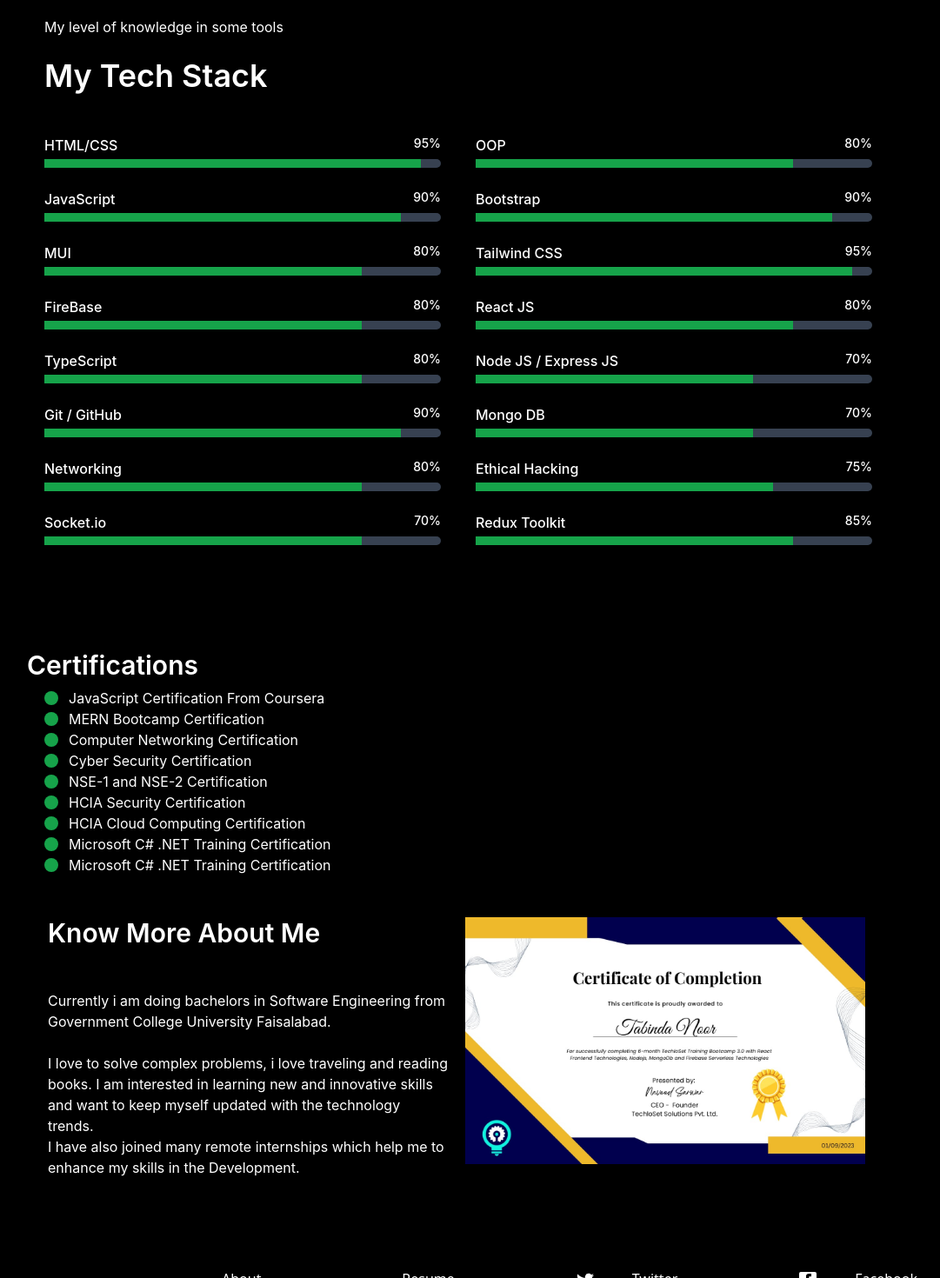
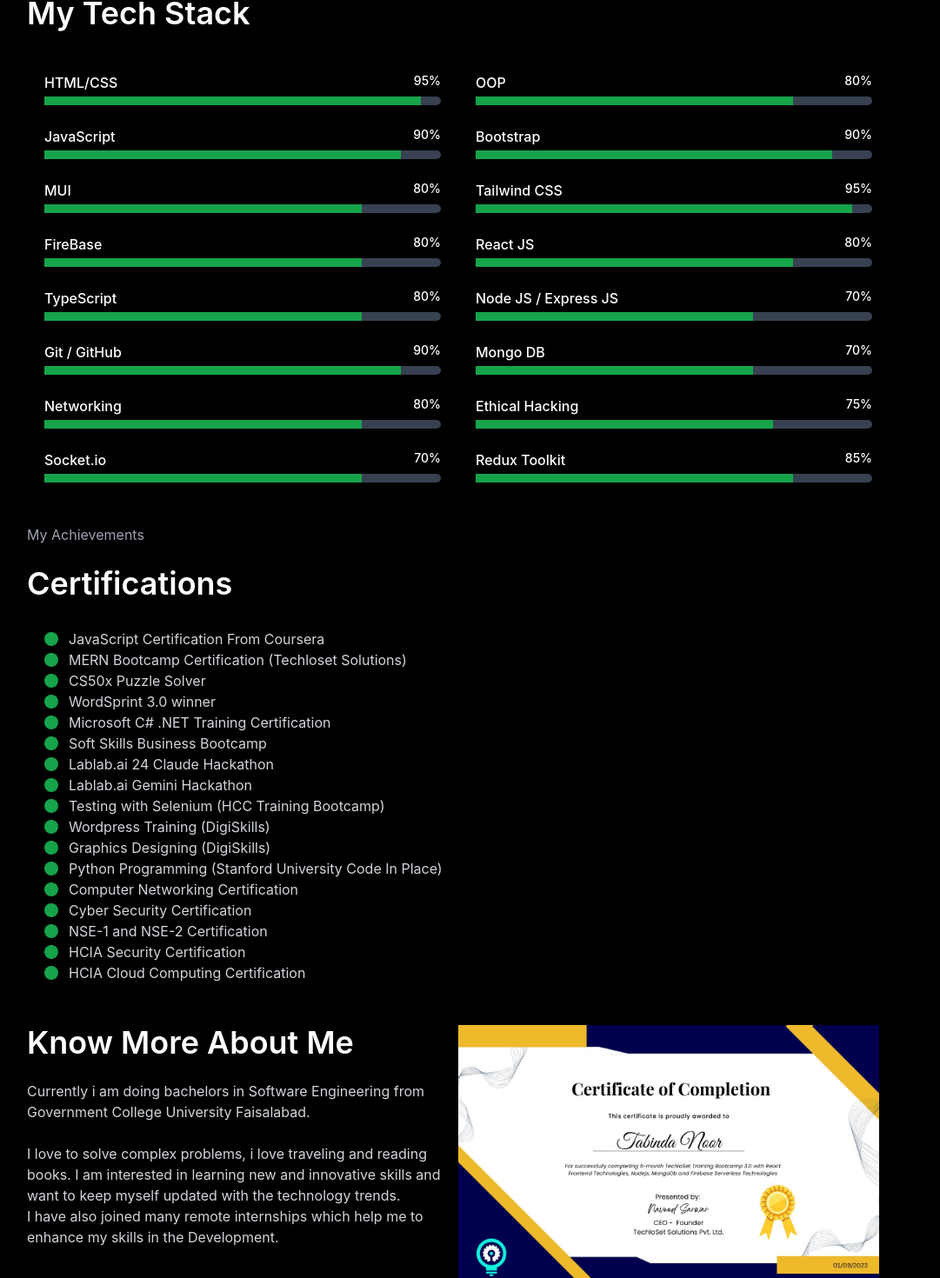
Before and after one commit to Tabindanoor/TWSIP-Portfolio, a React (Create React App) app: page /resume in a window 1280 px wide. Shown: the part 1329-2799 px from the top of the page at 87% size, without its empty margins (113-1194 px from the left). Built offline with nearby package versions, Linux system fonts and the light colour scheme.

Commit message:
working on improvements

```diff
--- a/src/components/Blog.js
+++ b/src/components/Blog.js
@@ -141,7 +141,7 @@
             </div>
 
 
-<br /><br />
+
               <br /><br /><br />
             <div className='mx-auto text-center'>
                 <p className='text-gray-400'>Check out my latest blog posts</p>
@@ -159,15 +159,14 @@
                 />
 
             </div>
-            <br /><br /><br />
-
+            <br /><br />
 {/* <div className='grid  md:grid-cols-2 lg:grid-cols-3 mx-8 lg:mx-24 xl:mx-36 gap-x-4 gap-y-20   '>
     <MyBlogCards/>
 </div> */}
 
 <br />
-<div className='grid  md:grid-cols-2 xl:grid-cols-3 mx-8 lg:mx-24 xl:mx-36 gap-x-4 gap-y-20'>
-<div className="max-w-sm mx-auto overflow-hidden shadow-md">
+<div className='grid grid-cols-1 lg:grid-cols-2 xl:grid-cols-3 mx-8 lg:mx-16 gap-x-4 gap-y-20'>
+<div className=" max-w-md mx-auto overflow-hidden shadow-md">
         <a href='https://technofeat.net/ray-ban-meta-smart-glasses-a-glimpse-into-the-future-of-technology/' rel='noreferrer'  target='_blank'  >    <div className="relative">
                <img
               className="w-full"
@@ -212,7 +211,7 @@
           </div>
 
 
-          <div className="max-w-sm mx-auto overflow-hidden shadow-md">
+          <div className=" max-w-md mx-auto overflow-hidden shadow-md">
         <a href='https://brighttechvisions.com/how-to-become-a-cloud-engineer/' rel='noreferrer'  target='_blank'  >    <div className="relative">
                <img
               className="w-full"
@@ -235,7 +234,7 @@
           </div>
 
 
-          <div className="max-w-sm mx-auto overflow-hidden shadow-md">
+          <div className="max-w-md mx-auto overflow-hidden shadow-md">
         <a href='https://brighttechvisions.com/cybersecurity-experts/' rel='noreferrer'  target='_blank'  >    <div className="relative">
                <img
               className="w-full"
@@ -257,7 +256,7 @@
 
           </div>
 
-          <div className="max-w-sm mx-auto overflow-hidden shadow-md">
+          <div className="max-w-md mx-auto overflow-hidden shadow-md">
         <a href="https://brighttechvisions.com/can-robots-have-emotions-or-consciousness/" rel='noreferrer'  target='_blank'  >    <div className="relative">
                <img
               className="w-full"
@@ -279,7 +278,7 @@
 
           </div>
 
-          <div className="max-w-sm mx-auto overflow-hidden shadow-md">
+          <div className="max-w-md mx-auto overflow-hidden shadow-md">
         <a href='https://brighttechvisions.com/ai-assistant-vs-human-assistant/' rel='noreferrer'  target='_blank'  >    <div className="relative">
                <img
               className="w-full"
@@ -302,7 +301,7 @@
           </div>
 
 
-          <div className="max-w-sm mx-auto overflow-hidden shadow-md">
+          <div className="max-w-md mx-auto overflow-hidden shadow-md">
         <a href='https://brighttechvisions.com/why-gadgets-are-essential-in-the-digital-age/' rel='noreferrer'  target='_blank'  >    <div className="relative">
                <img
               className="w-full"
@@ -324,7 +323,7 @@
 
           </div>
 
-          <div className="max-w-sm mx-auto overflow-hidden shadow-md">
+          <div className="max-w-md mx-auto overflow-hidden shadow-md">
         <a href='https://brighttechvisions.com/why-should-robots-go-to-space-instead-of-humans/' rel='noreferrer'  target='_blank'  >    <div className="relative">
                <img
               className="w-full"
@@ -349,7 +348,7 @@
 
 
 </div>
-<br /><br /><br /><br />
+<br /><br />
 
 <Footer/>
     </div>
--- a/src/components/Footer.jsx
+++ b/src/components/Footer.jsx
@@ -7,7 +7,7 @@
 
     return (
       <div className='text-center text-white'>
-        &copy; {currentYear} Made By Tabindanoor❤️
+        &copy; {currentYear} Made By Tabindanoor ❤️
       </div>
     );
   };
@@ -16,14 +16,14 @@
 const Footer = () => {
   return (
     <div className='bg-black'>
-<div className='bg-black text-white py-14 text-base p-4 xl:p-12   xl:pl-[65px]  xl:pr-[96px] 2xl:pl-[106px] 2xl:pr-[187px]'>
-                <div className='flex justify-between  list-none max-lg:flex-col max-lg:gap-6 text-white items-center'>
+<div className='bg-black text-white text-base p-4 xl:p-12   xl:pl-[65px]  xl:pr-[96px] 2xl:pl-[106px] 2xl:pr-[187px]'>
+                <div className='flex justify-between  list-none max-xl:flex-col max-xl:gap-6 text-white items-center'>
                     <div >
                         {/* <li className='mb-6'> <img  className="alex" src={footer}   alt='alex'/></li> */}
                         <b>Software Engineer</b>
-                        <li className='max-lg:hidden text-sm  opacity-70 font-sans text-[#F6F6F6]'>tabindanoor415@gmail.com</li>
+                        <li className='max-xl:hidden text-sm  opacity-70 font-sans text-[#F6F6F6]'>tabindanoor415@gmail.com</li>
                     </div>
-                    <div className='flex gap-6  lg:hidden'>
+                    <div className='flex gap-6  xl:hidden'>
                         <div>
 
                         <a href="https://github.com/Tabindanoor"   rel="noreferrer" target='_blank'>
@@ -41,7 +41,7 @@
                         </div>
 
                         <div>
-                        <a href="https://www.linkedin.com/in/tabinda-noor-54b478246/"   rel="noreferrer" target='_blank'>
+                        <a href="https://www.linkedin.com/in/tabinda-noor-935429237/"   rel="noreferrer" target='_blank'>
 <svg
   xmlns="http://www.w3.org/2000/svg"
   className="h-8 w-8 bg-white rounded-sm p-[2px] mb-5 mx-3"
@@ -68,7 +68,7 @@
                         </div>
 
 
-                        <div className=' max-lg:hidden '>
+                        <div className=' max-xl:hidden '>
                             <li className='mb-6 flex gap-4'>
                             <a href="https://twitter.com/its_t_noor"   rel="noreferrer" target='_blank'><svg
 
@@ -103,7 +103,7 @@
                          </div>
                         </div>
 
-                        <div className=' max-lg:hidden '>
+                        <div className=' max-xl:hidden '>
                             <li className='mb-6 flex gap-4'>
                             <a href="https://www.facebook.com/profile.php?id=100080879324307"   rel="noreferrer" target='_blank'>
 <svg
@@ -121,7 +121,7 @@
 
 
                             <li className='flex gap-4'>
-                            <a href="https://www.linkedin.com/in/tabinda-noor-54b478246/"   rel="noreferrer" target='_blank'>
+                            <a href="https://www.linkedin.com/in/tabinda-noor-935429237/"   rel="noreferrer" target='_blank'>
 <svg
   xmlns="http://www.w3.org/2000/svg"
   className="h-5 w-5 bg-white rounded-sm p-[2px] mb-5 mx-3 "
@@ -142,7 +142,7 @@
                     </div>
 
             </div>
-                <li className='text-[#F6F6F6] text-sm lg:hidden opacity-70 list-none text-center font-sans mt-20'>tabindanoor415@gmail.com</li>
+                <li className='text-[#F6F6F6] text-sm xl:hidden opacity-70 list-none text-center font-sans mt-5'>tabindanoor415@gmail.com</li>
 
       </div>
       <CopyrightYear/>
--- a/src/components/Home.js
+++ b/src/components/Home.js
@@ -132,7 +132,7 @@
 const Home = () => {
   return (
     <div className="min-h-screen flex flex-col">
-      <div className='flex-grow bg-[url("../images/black girl.jpg")] bgimg bg-cover bg-center px-16 py-5'>
+      <div className='flex-grow bg-[url("../images/black girl.jpg")] bg-contain bg-no-repeat bgimg sm:bg-contain md:bg-no-repeat xl:bg-cover bg-center px-16 py-5'>
         <Navbar />
 
         {/* end of navbar */}
@@ -143,11 +143,11 @@
             <br />
             <br />
             <div className="flex text-center justify-center font-sans font-semibold text-2xl sm:text-3xl">
-              <div className='hidden sm:flex'>
+              <div className=' flex '>
                 <p className='inline'>I'm a&nbsp;</p>
                 <Typewriter
                   options={{
-                    strings: ['Developer', 'Freelancer', 'Graphics Designer', 'Content Writer'],
+                    strings: ['Developer', 'Freelancer', 'Graphic Artist', 'Content Writer'],
                     autoStart: true,
                     loop: true,
                   }}
--- a/src/components/Portfolio.js
+++ b/src/components/Portfolio.js
@@ -37,7 +37,7 @@
       {isHovered && (
         <div className="absolute top-0 left-0 w-full h-full bg-black opacity-90 flex flex-col items-center justify-center">
           <h3 className="text-white text-lg font-bold">{title}</h3>
-          <a href={link} className='text-green-500'> More info</a><br />
+          <a href={link} target='_blank' rel="noreferrer" className='text-green-500'> More info</a><br />
         </div>
       )}
     </div>
@@ -129,13 +129,13 @@
 
 
 <br /><br />
-              <br /><br /><br />
+              <br />
             <div className='mx-auto text-center'>
                 <p className='text-gray-400'>Showcasing some of my best work</p>
                 <br />
                 <p className='font-bold text-5xl'>Portfolio</p>
             </div>
-            <br /><br />
+            <br />
 
            {/* animated line */}
 
@@ -146,7 +146,7 @@
                 />
 
             </div>
-           <br /><br />
+           <br />
 
            <div className='mx-auto text-center '>
             <ul className='sm:flex text-center justify-center '>
@@ -177,17 +177,23 @@
             </ul>
            </div>
 
-<br /> <br /><br />
+<br />
 
 
-<div className="grid  xl:grid-cols-3 md:grid-cols-2 gap-9 mx-10 sm:mx-36">
+<div className="grid  xl:grid-cols-3 md:grid-cols-2 gap-9 mx-10 sm:mx-12 lg:24">
       {filteredCards.map((card) => (
         <Card key={card.id} title={card.title} image={card.image} link={card.link} />
       ))}
-      <br /><br />
 
-      <div className='mx-auto text-center flex '>
-                <p className='text-gray-400'>My All Projects Are Available on </p> <a href="https://github.com/Tabindanoor"   rel="noreferrer" target='_blank'>
+
+
+
+    </div>
+
+  <br/>
+
+    <div className='mx-auto text-center justify-center center flex '>
+                <p className='text-gray-400 text-center '>My All Projects Are Available on </p> <a href="https://github.com/Tabindanoor"   rel="noreferrer" target='_blank'>
 <svg
 
   xmlns="http://www.w3.org/2000/svg"
@@ -200,9 +206,10 @@
 </a>
 
             </div>
-            <br />
 
-    </div>
+
+
+
     <Footer />
     </div>
   )
--- a/src/components/Resume.js
+++ b/src/components/Resume.js
@@ -111,14 +111,13 @@
             </div>
 
 
-<br /><br />
               <br /><br /><br />
             <div className='mx-auto text-center'>
                 <p className='text-gray-400'>Check out my Resume</p>
                 <br />
                 <p className='font-bold text-5xl'>Resume</p>
             </div>
-            <br /><br />
+            <br />
 
            {/* animated line */}
 
@@ -129,39 +128,51 @@
                 />
 
             </div>
-           <br /><br /><br />
+           <br /><br />
                          {/* education and experience  */}
 
 
-  <div className="flex-col flex lg:flex-row   justify-between  mx-5 lg:mx-36">
+    <div className='mx-8 lg:mx-36'>
+
+        <p className='text-gray-400'>My Education & Experiences</p>
+<br />
+       </div>
+
+  <div className="flex-col flex lg:flex-row   justify-between  mx-8 lg:mx-36">
   {/* education */}
-  <div className='lg:mx-5 lg:justify-between md:w-[50%]  mx-auto justify-center'>
+
+  <div className='lg:mx-5 lg:justify-between lg:w-[50%]  mx-auto justify-center'>
     <div className=" w-full ">
-      <p className='font-semibold text-4xl'>Education</p> <br />
+    <br className='lg:hidden ' />
+    <p className='text-4xl font-semibold  '>Education</p><br />
       <EducationCard/>
     </div>
   </div>
 
     {/* experience */}
-    <div className='lg:mx-5 lg:justify-between md:w-[50%]  mx-auto justify-center'>
+    <div className='lg:mx-5 lg:justify-between lg:w-[50%]  mx-auto justify-center'>
     <div className=" w-full ">
       <br className='lg:hidden ' />
       <p className='font-semibold text-4xl'>Experience</p> <br />
       <ExperienceCard/>
     </div>
   </div>
+
+
   </div>
 
-<br /><br /><br />
+<br /><br />
 
              {/*level of knowledge  */}
-             <div className='mx-5 lg:mx-36'>
-              <div className='mx-5'>
+             <div className='mx-8 lg:mx-36'>
+              <div className=''>
 
-               <p>My level of knowledge in some tools</p>
+               <p className='text-gray-400'>My level of knowledge in some tools</p>
 <br />
               <p className='text-4xl font-semibold'>My Tech Stack</p>
-              </div> <br /> <br />
+              </div>
+
+              <br /> <br />
 
              {/* skills with percentages  */}
              <div className='flex-col flex md:flex-row '>
@@ -351,7 +362,7 @@
               </div>
 
 
-<br /><br /><br /><br /><br />
+<br /><br />
 
 
              </div>
@@ -365,9 +376,16 @@
              </div>
 
                {/* Certifications Section */}
-      <div className='mx-5 lg:mx-36'>
-        <p className='text-3xl font-semibold text-white'>Certifications</p>
-        <div className='list-disc ml-5 mt-2 text-white'>
+      <div className='mx-8 lg:mx-36 text-gray-400'>
+      <div className=''>
+
+        <p className='text-gray-400'>My Achievements</p>
+<br />
+       <p className='text-4xl font-semibold text-white'>Certifications</p>
+       </div>
+
+<br />
+        <div className='list-disc ml-5 mt-2 text-gray-300'>
           <div className='flex '>
             <div className='w-4 h-4 bg-green-600 rounded-full mt-1 mr-3'></div>
             <p>JavaScript Certification From Coursera </p>
@@ -375,8 +393,65 @@
 
           <div className='flex '>
             <div className='w-4 h-4 bg-green-600 rounded-full mt-1 mr-3'></div>
-            <p>MERN Bootcamp Certification</p>
+            <p>MERN Bootcamp Certification (Techloset Solutions)</p>
           </div>
+
+          <div className='flex '>
+            <div className='w-4 h-4 bg-green-600 rounded-full mt-1 mr-3'></div>
+            <p>CS50x Puzzle Solver </p>
+          </div>
+
+          <div className='flex '>
+            <div className='w-4 h-4 bg-green-600 rounded-full mt-1 mr-3'></div>
+            <p>WordSprint 3.0 winner  </p>
+          </div>
+
+
+
+          <div className='flex '>
+            <div className='w-4 h-4 bg-green-600 rounded-full mt-1 mr-3'></div>
+            <p>Microsoft C# .NET Training Certification</p>
+          </div>
+
+          <div className='flex '>
+            <div className='w-4 h-4 bg-green-600 rounded-full mt-1 mr-3'></div>
+            <p>Soft Skills Business Bootcamp </p>
+          </div>
+
+          <div className='flex '>
+            <div className='w-4 h-4 bg-green-600 rounded-full mt-1 mr-3'></div>
+            <p>Lablab.ai 24 Claude Hackathon </p>
+          </div>
+
+
+          <div className='flex '>
+            <div className='w-4 h-4 bg-green-600 rounded-full mt-1 mr-3'></div>
+            <p>Lablab.ai Gemini Hackathon  </p>
+          </div>
+
+
+          <div className='flex '>
+            <div className='w-4 h-4 bg-green-600 rounded-full mt-1 mr-3'></div>
+            <p>Testing with Selenium (HCC Training Bootcamp) </p>
+          </div>
+
+
+          <div className='flex '>
+            <div className='w-4 h-4 bg-green-600 rounded-full mt-1 mr-3'></div>
+            <p>Wordpress Training (DigiSkills) </p>
+          </div>
+
+          <div className='flex '>
+            <div className='w-4 h-4 bg-green-600 rounded-full mt-1 mr-3'></div>
+            <p>Graphics Designing  (DigiSkills) </p>
+          </div>
+
+
+          <div className='flex '>
+            <div className='w-4 h-4 bg-green-600 rounded-full mt-1 mr-3'></div>
+            <p>Python Programming (Stanford University Code In Place) </p>
+          </div>
+
 
           <div className='flex '>
             <div className='w-4 h-4 bg-green-600 rounded-full mt-1 mr-3'></div>
@@ -403,17 +478,6 @@
             <p>HCIA Cloud Computing Certification</p>
           </div>
 
-          <div className='flex '>
-            <div className='w-4 h-4 bg-green-600 rounded-full mt-1 mr-3'></div>
-            <p>Microsoft C# .NET Training Certification</p>
-          </div>
-
-          <div className='flex '>
-            <div className='w-4 h-4 bg-green-600 rounded-full mt-1 mr-3'></div>
-            <p>Microsoft C# .NET Training Certification</p>
-          </div>
-
-
 
         </div>
       </div>
@@ -422,17 +486,17 @@
       <br/>
                 {/* take a tiur to the office */}
 
-<div className='flex-col flex xl:flex-row justify-between md:mx-40 mx-5'>
+<div className='flex-col flex xl:flex-row justify-between mx-8 lg:mx-36 '>
 
-      <div className='mx-2 xl:w-[50%]'>
-        {/* <br /> <br /> */}
-          <p className='text-3xl font-semibold '>Know More About Me</p> <br /> <br />
-          <p>Currently i am doing bachelors in Software Engineering from Government College University Faisalabad.</p><br />
-          <p>I love to solve complex problems, i love traveling and reading books. I am interested in learning new and innovative skills and want to keep myself updated with the technology trends.</p>
-          <p>I have also joined many remote internships which help me to enhance my skills in the Development.</p>
+      <div className=' xl:w-[50%] w-full'>
+
+          <p className='text-4xl font-semibold  '>Know More About Me</p> <br />
+          <p className='text-gray-300'>Currently i am doing bachelors in Software Engineering from Government College University Faisalabad.</p><br />
+          <p className='text-gray-300'>I love to solve complex problems, i love traveling and reading books. I am interested in learning new and innovative skills and want to keep myself updated with the technology trends.</p>
+          <p className='text-gray-300'>I have also joined many remote internships which help me to enhance my skills in the Development.</p>
           <br />
       </div>
-      <div className='mx-3 xl:w-[50%]'>
+      <div className='xl:mx-3 w-full xl:w-[50%]'>
     <img src={mern} alt="" />
        </div>
 </div>
```
Also changed, not shown: src/components/About.js (+22 -26 lines).
